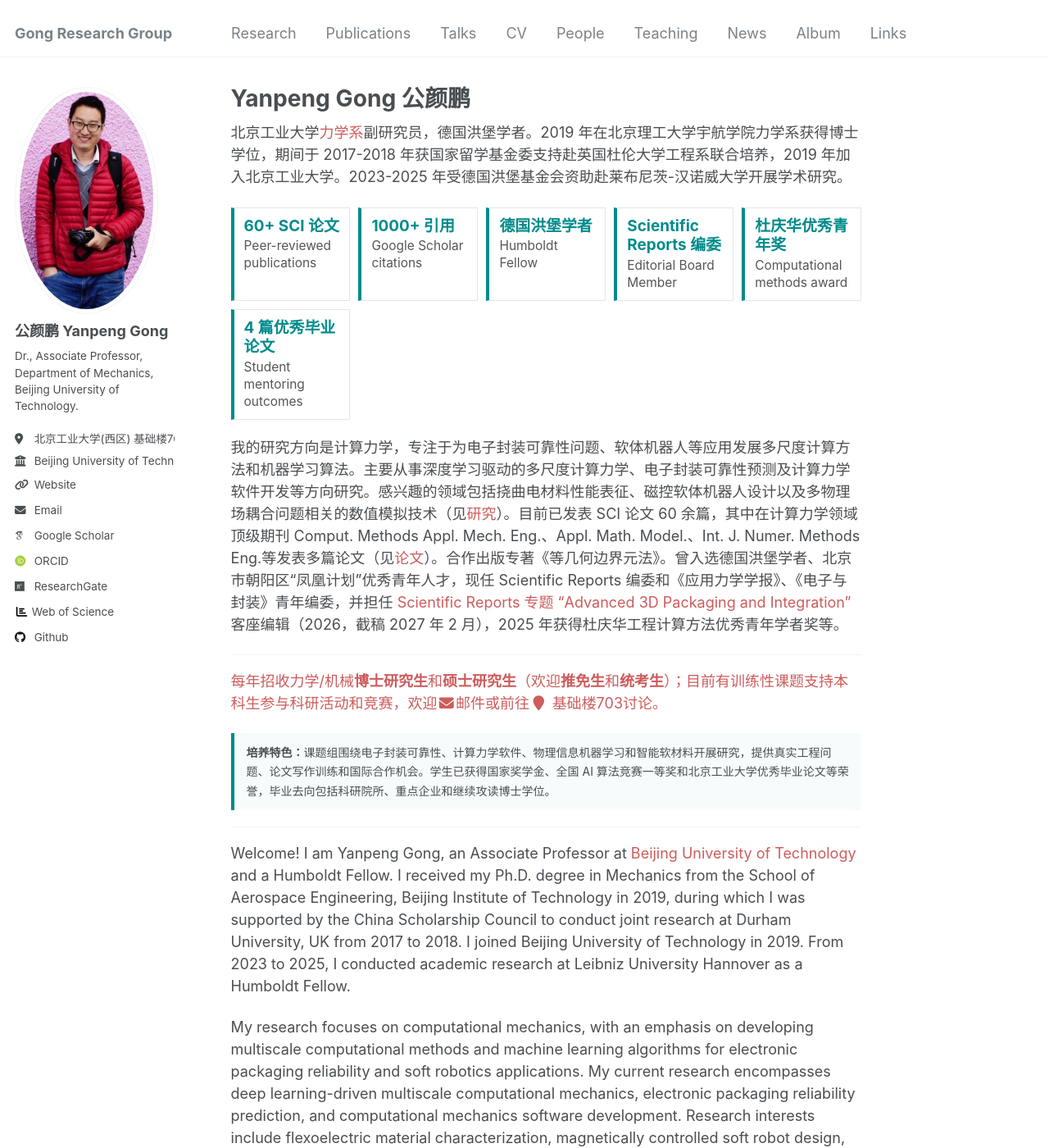
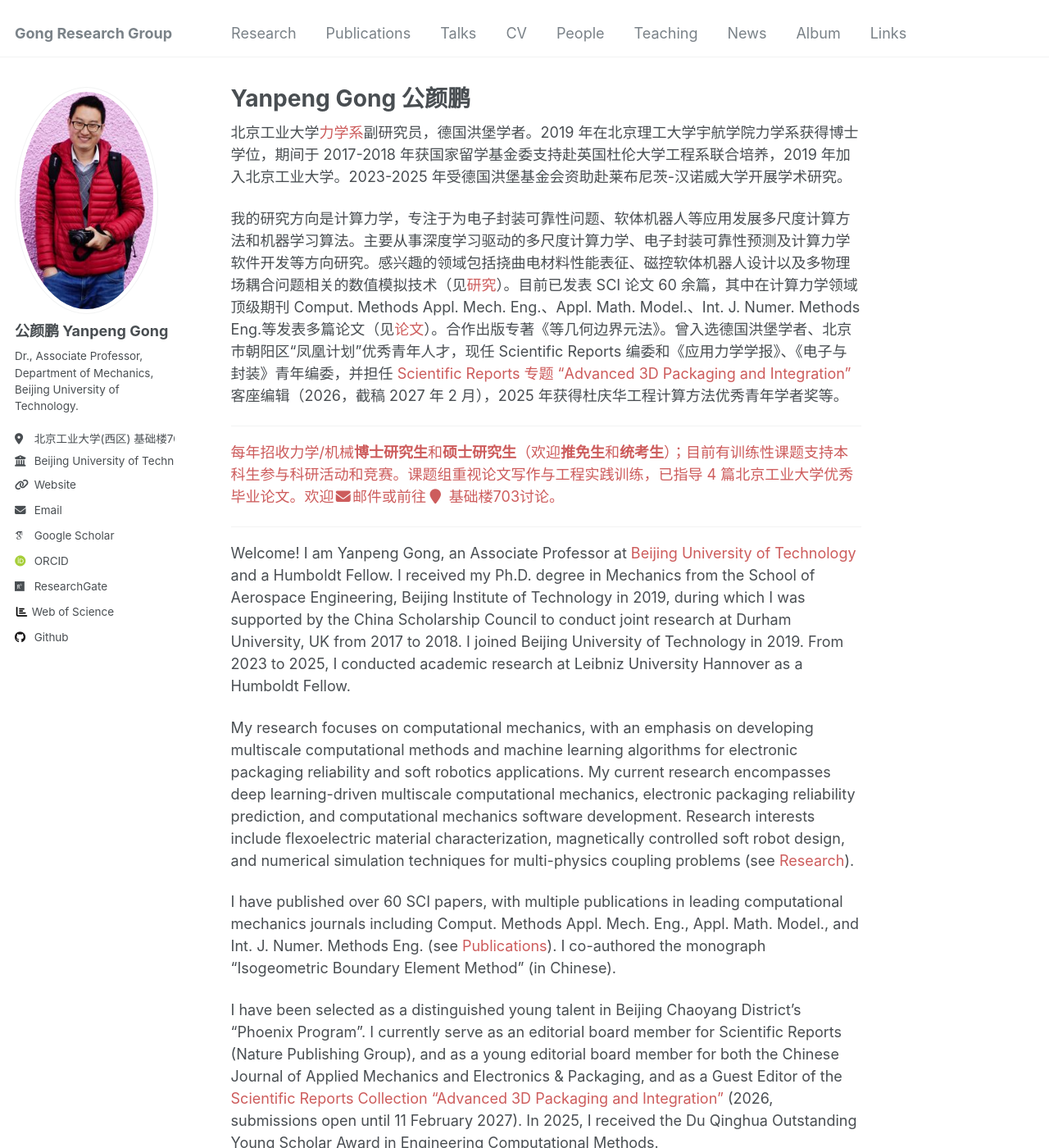
Before and after one commit to yanpeng-gong/yanpeng-gong.github.io, a Jekyll site: the page built from _pages/about.md, in a window 1280 px wide and 1400 px high. Shown: the whole window at 82% size. Built offline with Jekyll 4.4.1, drawn with Linux system fonts in a browser that asks for light colours; some web fonts are replaced; comment, search, counter and statistics services are not loaded; some of the changed text lies outside the part shown.

Commit message:
about: simplify homepage recruitment highlights

```diff
--- a/_pages/about.md
+++ b/_pages/about.md
@@ -8,64 +8,12 @@
   - /about.html
 ---
 
-<style>
-.profile-highlights {
-  display: grid;
-  grid-template-columns: repeat(auto-fit, minmax(145px, 1fr));
-  gap: 10px;
-  margin: 16px 0 20px;
-}
-.profile-highlights .highlight {
-  border: 1px solid #e5e5e5;
-  border-left: 4px solid #008B8B;
-  padding: 10px 12px;
-  background: #fff;
-}
-.profile-highlights strong {
-  display: block;
-  color: #008B8B;
-  font-size: 1.05em;
-  line-height: 1.25;
-}
-.profile-highlights span {
-  display: block;
-  color: #555;
-  font-size: 0.86em;
-  line-height: 1.35;
-  margin-top: 3px;
-}
-.student-training {
-  background: #f7fbfb;
-  border-left: 4px solid #008B8B;
-  padding: 12px 15px;
-  margin: 16px 0 20px;
-}
-.student-training p {
-  margin: 0;
-  font-size: 14px;
-  line-height: 1.65;
-}
-</style>
-
 北京工业大学<a href="https://www.bjut.edu.cn/" style="text-decoration:none;color:indianred;">力学系</a>副研究员，德国洪堡学者。2019 年在北京理工大学宇航学院力学系获得博士学位，期间于 2017-2018 年获国家留学基金委支持赴英国杜伦大学工程系联合培养，2019 年加入北京工业大学。2023-2025 年受德国洪堡基金会资助赴莱布尼茨-汉诺威大学开展学术研究。
-
-<div class="profile-highlights">
-  <div class="highlight"><strong>60+ SCI 论文</strong><span>Peer-reviewed publications</span></div>
-  <div class="highlight"><strong>1000+ 引用</strong><span>Google Scholar citations</span></div>
-  <div class="highlight"><strong>德国洪堡学者</strong><span>Humboldt Fellow</span></div>
-  <div class="highlight"><strong>Scientific Reports 编委</strong><span>Editorial Board Member</span></div>
-  <div class="highlight"><strong>杜庆华优秀青年奖</strong><span>Computational methods award</span></div>
-  <div class="highlight"><strong>4 篇优秀毕业论文</strong><span>Student mentoring outcomes</span></div>
-</div>
 
 我的研究方向是计算力学，专注于为电子封装可靠性问题、软体机器人等应用发展多尺度计算方法和机器学习算法。主要从事深度学习驱动的多尺度计算力学、电子封装可靠性预测及计算力学软件开发等方向研究。感兴趣的领域包括挠曲电材料性能表征、磁控软体机器人设计以及多物理场耦合问题相关的数值模拟技术（见<a href="https://yanpeng-gong.github.io/research/" style="text-decoration:none;color:indianred;">研究</a>）。目前已发表 SCI 论文 60 余篇，其中在计算力学领域顶级期刊 Comput. Methods Appl. Mech. Eng.、Appl. Math. Model.、Int. J. Numer. Methods Eng.等发表多篇论文（见<a href="https://yanpeng-gong.github.io/publications/" style="text-decoration:none;color:indianred;">论文</a>）。合作出版专著《等几何边界元法》。曾入选德国洪堡学者、北京市朝阳区“凤凰计划”优秀青年人才，现任 Scientific Reports 编委和《应用力学学报》、《电子与封装》青年编委，并担任 <a href="https://go.nature.com/4dC9Gwy" style="text-decoration:none;color:indianred;">Scientific Reports 专题 “Advanced 3D Packaging and Integration”</a> 客座编辑（2026，截稿 2027 年 2 月），2025 年获得杜庆华工程计算方法优秀青年学者奖等。
 
 <hr>
-<p style="color:indianred;">每年招收力学/机械<strong>博士研究生</strong>和<strong>硕士研究生</strong>（欢迎<strong>推免生</strong>和<strong>统考生</strong>）；目前有训练性课题支持本科生参与科研活动和竞赛，欢迎<a href="mailto:yanpeng.gong@bjut.edu.cn" style="text-decoration:none;color:indianred;"><i class="fas fa-fw fa-envelope" style="color:indianred"></i>邮件</a>或前往<a href="https://map.baidu.com/poi/%E5%8C%97%E5%B7%A5%E5%A4%A7%E8%A5%BF%E6%A0%A1%E5%8C%BA-%E5%9F%BA%E7%A1%80%E6%A5%BC/@12966984.011321558,4821348.059172729,19z?uid=32a7781ceabaac6279dbd25a&ugc_type=3&ugc_ver=1&device_ratio=2&compat=1&pcevaname=pc4.1&querytype=detailConInfo&da_src=shareurl" style="text-decoration:none;color:indianred;"><i class="fa fa-fw fa-map-marker" style="color:indianred"></i> 基础楼703</a>讨论。</p>
-
-<div class="student-training">
-  <p><strong>培养特色：</strong>课题组围绕电子封装可靠性、计算力学软件、物理信息机器学习和智能软材料开展研究，提供真实工程问题、论文写作训练和国际合作机会。学生已获得国家奖学金、全国 AI 算法竞赛一等奖和北京工业大学优秀毕业论文等荣誉，毕业去向包括科研院所、重点企业和继续攻读博士学位。</p>
-</div>
+<p style="color:indianred;">每年招收力学/机械<strong>博士研究生</strong>和<strong>硕士研究生</strong>（欢迎<strong>推免生</strong>和<strong>统考生</strong>）；目前有训练性课题支持本科生参与科研活动和竞赛。课题组重视论文写作与工程实践训练，已指导 4 篇北京工业大学优秀毕业论文。欢迎<a href="mailto:yanpeng.gong@bjut.edu.cn" style="text-decoration:none;color:indianred;"><i class="fas fa-fw fa-envelope" style="color:indianred"></i>邮件</a>或前往<a href="https://map.baidu.com/poi/%E5%8C%97%E5%B7%A5%E5%A4%A7%E8%A5%BF%E6%A0%A1%E5%8C%BA-%E5%9F%BA%E7%A1%80%E6%A5%BC/@12966984.011321558,4821348.059172729,19z?uid=32a7781ceabaac6279dbd25a&ugc_type=3&ugc_ver=1&device_ratio=2&compat=1&pcevaname=pc4.1&querytype=detailConInfo&da_src=shareurl" style="text-decoration:none;color:indianred;"><i class="fa fa-fw fa-map-marker" style="color:indianred"></i> 基础楼703</a>讨论。</p>
 
 <hr>
 
@@ -78,8 +26,4 @@
 I have been selected as a distinguished young talent in Beijing Chaoyang District's "Phoenix Program". I currently serve as an editorial board member for Scientific Reports (Nature Publishing Group), and as a young editorial board member for both the Chinese Journal of Applied Mechanics and Electronics & Packaging, and as a Guest Editor of the <a href="https://go.nature.com/4dC9Gwy" style="text-decoration:none;color:indianred;">Scientific Reports Collection “Advanced 3D Packaging and Integration”</a> (2026, submissions open until 11 February 2027). In 2025, I received the Du Qinghua Outstanding Young Scholar Award in Engineering Computational Methods.
 
 <hr>
-<p style="color:indianred;">I recruit <strong>PhD</strong> and <strong>Master's students</strong> in Mechanics / Mechanical Engineering every year, and offer training projects for <strong>undergraduates</strong> to take part in research and competitions. Prospective students are warmly welcome to <a href="mailto:yanpeng.gong@bjut.edu.cn" style="text-decoration:none;color:indianred;"><i class="fas fa-fw fa-envelope" style="color:indianred"></i> email me</a> or visit <i class="fa fa-fw fa-map-marker" style="color:indianred"></i> Room 703, Foundation Building (West Campus, BJUT) to discuss.</p>
-
-<div class="student-training">
-  <p><strong>Training environment:</strong> Students work on real engineering problems in electronic packaging reliability, computational mechanics software, physics-informed machine learning, and smart soft materials, with opportunities for paper writing, competitions, industry projects, and international collaboration.</p>
-</div>
+<p style="color:indianred;">I recruit <strong>PhD</strong> and <strong>Master's students</strong> in Mechanics / Mechanical Engineering every year, and offer training projects for <strong>undergraduates</strong> to take part in research and competitions. My group emphasizes paper writing and engineering-oriented research training; four Master's theses have been recognized as BJUT Outstanding Master's Theses. Prospective students are warmly welcome to <a href="mailto:yanpeng.gong@bjut.edu.cn" style="text-decoration:none;color:indianred;"><i class="fas fa-fw fa-envelope" style="color:indianred"></i> email me</a> or visit <i class="fa fa-fw fa-map-marker" style="color:indianred"></i> Room 703, Foundation Building (West Campus, BJUT) to discuss.</p>
```
